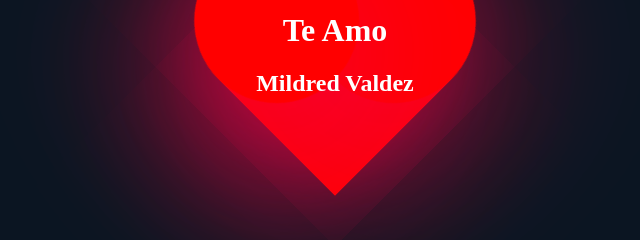
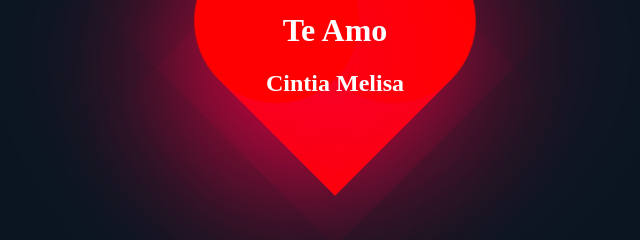
Before and after one commit to Alejandro-Duenas2005/coraz-n-palpitando, a plain HTML site: page corazon palpitando.html in a window 1280 px wide. Shown: the part 321-561 px from the top of the page, 305-945 px from the left. Drawn offline with Linux system fonts and the light colour scheme.

Commit message:
Update corazon palpitando.html

```diff
--- a/corazon palpitando.html
+++ b/corazon palpitando.html
@@ -75,7 +75,7 @@ h2 { color : white
 <body>
     <div class="heart"></div>
 
-    <div class="contenido"><h1>Te Amo</h1><h2>Mildred Valdez</h2></div>
+    <div class="contenido"><h1>Te Amo</h1><h2>Cintia Melisa</h2></div>
 
 
 
```
